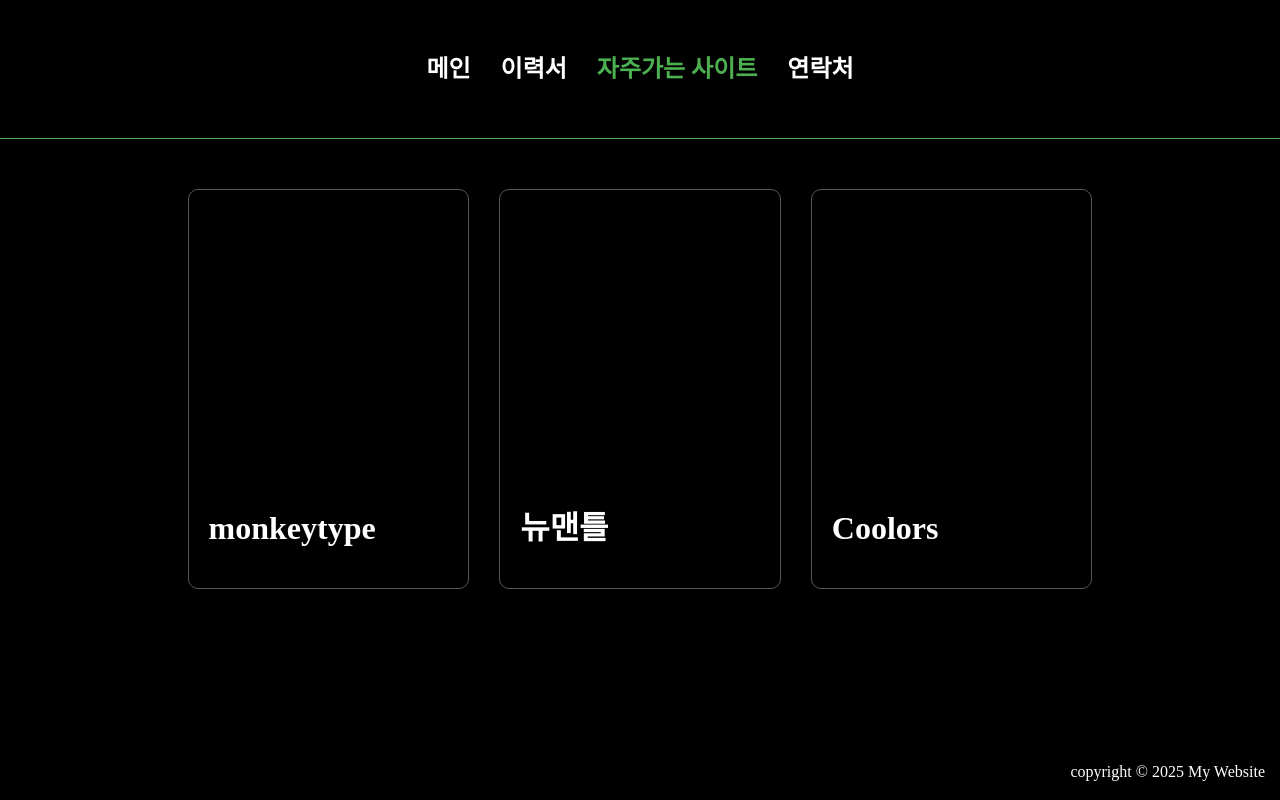
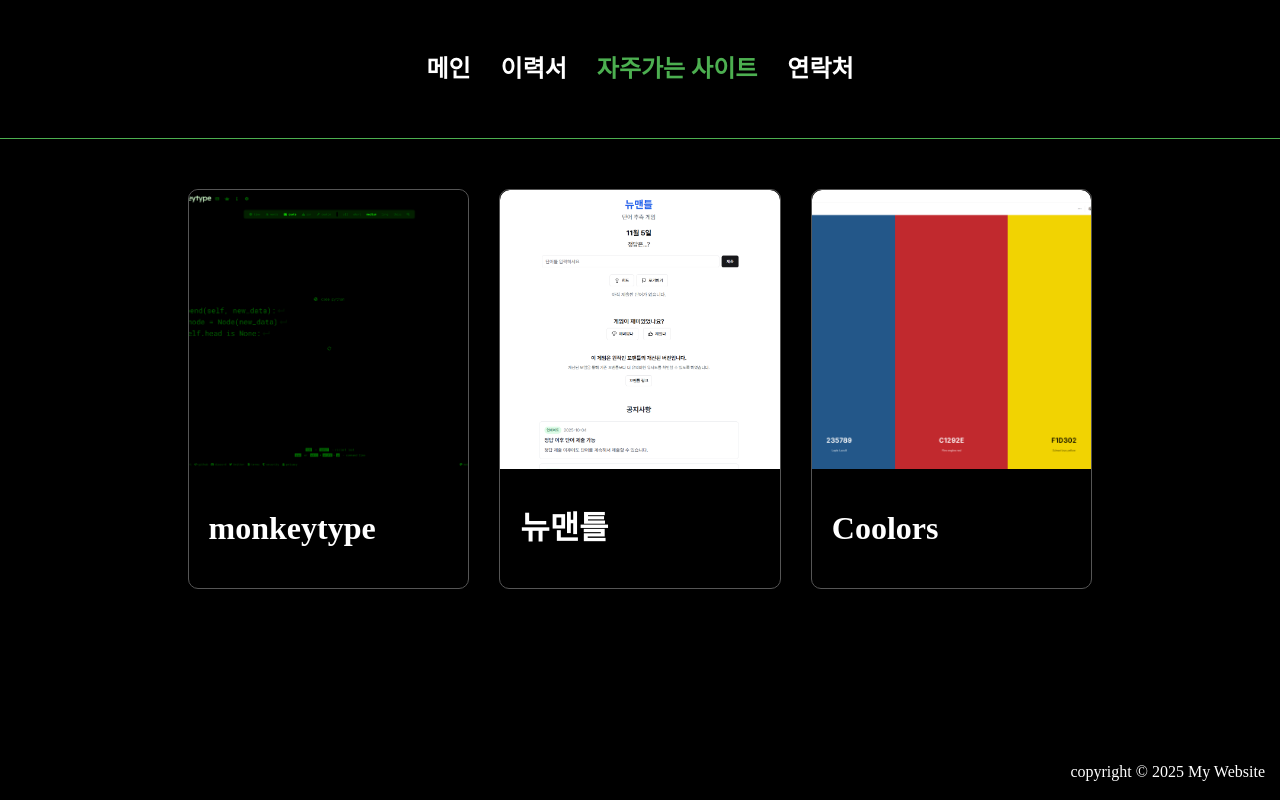
Before and after one commit to soominn/MyWebsite, a plain HTML site: page favorites.html in a window 1280 px wide. Drawn offline with Linux system fonts and the light colour scheme; the site is published under a folder, as on GitHub Pages, so addresses that start at the root find nothing; a web font is replaced by a local one.

Commit message:
favorites.css 이미지 경로 수정

```diff
--- a/css/favorites.css
+++ b/css/favorites.css
@@ -42,15 +42,15 @@
 }
 
 .site-img1 {
-    background: url('/images/image1.png') no-repeat center/cover;
+    background: url('../images/image1.png') no-repeat center/cover;
 }
 
 .site-img2 {
-    background: url('/images/image2.png') no-repeat center/cover;
+    background: url('../images/image2.png') no-repeat center/cover;
 }
 
 .site-img3 {
-    background: url('/images/image3.png') no-repeat center/cover;
+    background: url('../images/image3.png') no-repeat center/cover;
 }
 
 .site-name {
```
